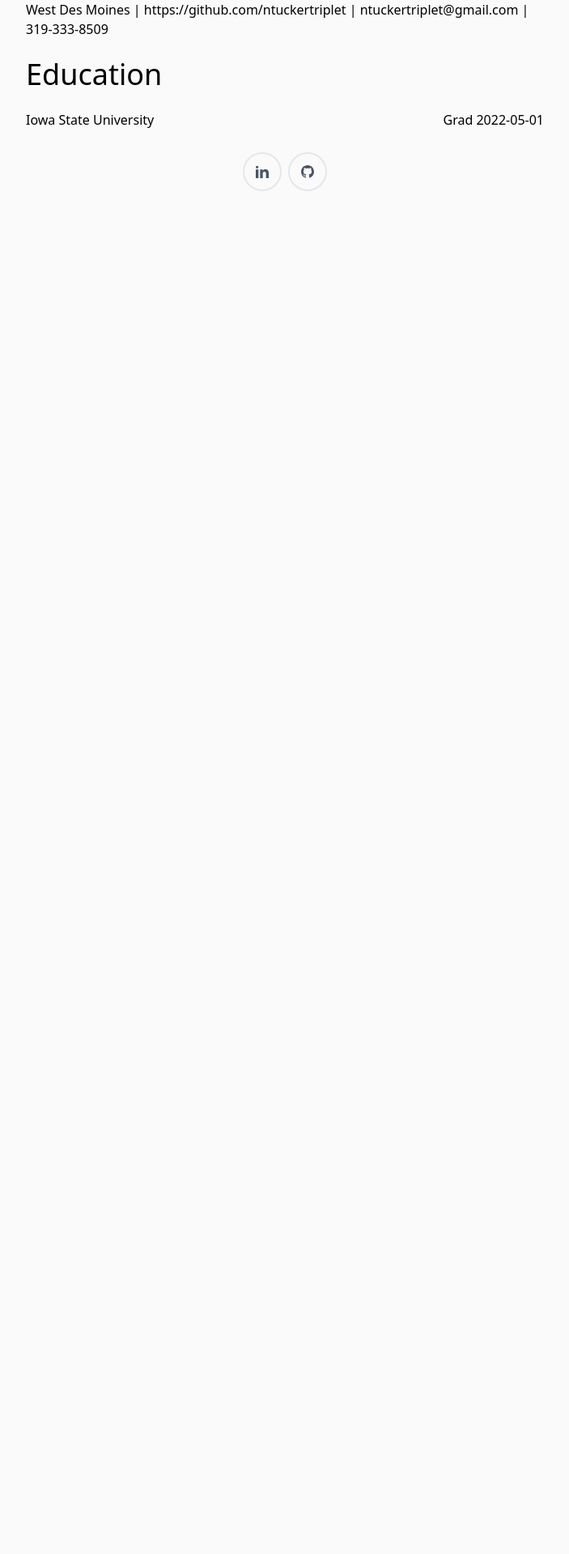
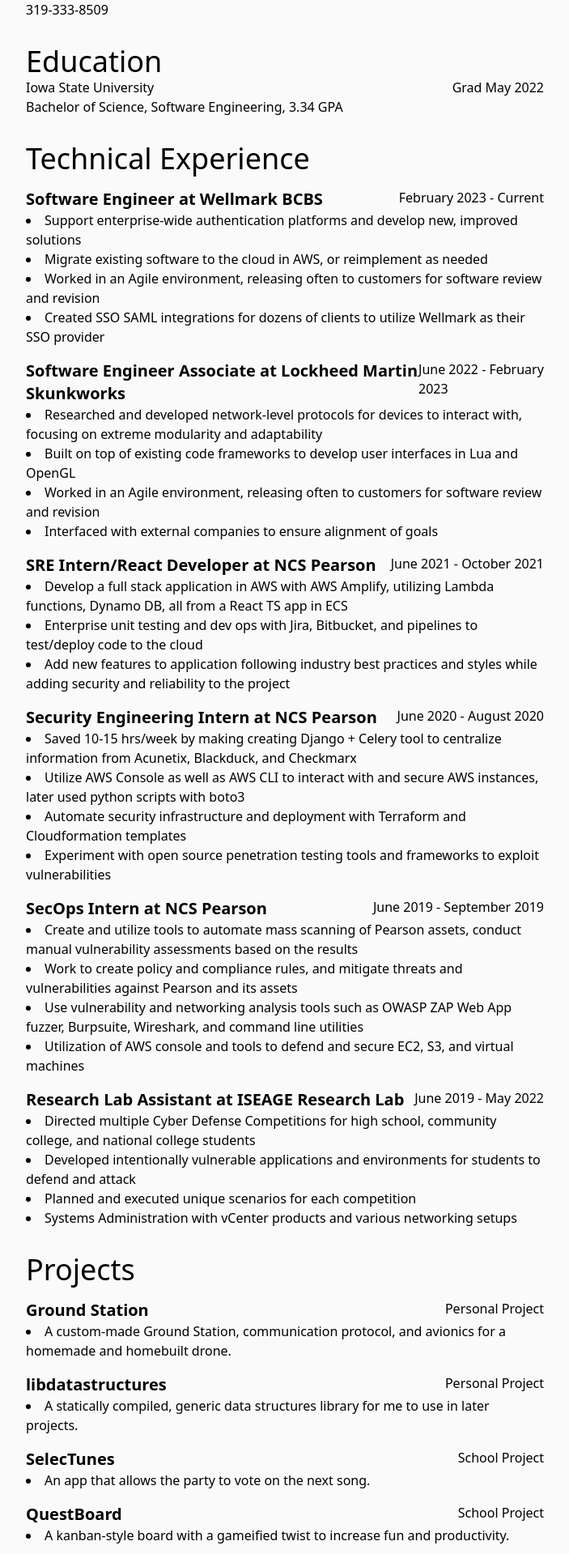
Before and after one commit to ntuckertriplet/njtucker.dev, a Next.js app: page /resume in a window 1280 px wide. Shown: the part 201-2120 px from the top of the page at 81% size, without its empty margins (288-991 px from the left). Before the commit the page ends 800 px from the top, so only its background shows below. Built offline with nearby package versions, Linux system fonts and the light colour scheme.

Commit message:
resume page

```diff
--- a/src/lib/resume/index.ts
+++ b/src/lib/resume/index.ts
@@ -27,22 +27,20 @@
       {
         company: "Wellmark BCBS",
         position: "Software Engineer",
-        location: "Des Moines, IA",
-        website: "lockheedmartin.com",
+        website: "https://wellmark.com",
         startDate: "2023-02-20",
         endDate: "",
         highlights: [
-          "Researched and developed network-level protocols for devices to interact with, focusing on extreme modularity and adaptability",
-          "Built on top of existing code frameworks to develop user interfaces in Lua and OpenGL",
+          "Support enterprise-wide authentication platforms and develop new, improved solutions",
+          "Migrate existing software to the cloud in AWS, or reimplement as needed",
           "Worked in an Agile environment, releasing often to customers for software review and revision",
-          "Interfaced with external companies to ensure alignment of goals",
+          "Created SSO SAML integrations for dozens of clients to utilize Wellmark as their SSO provider",
         ],
       },
       {
         company: "Lockheed Martin Skunkworks",
         position: "Software Engineer Associate",
-        location: "Fort Worth, TX",
-        website: "lockheedmartin.com",
+        website: "https://lockheedmartin.com",
         startDate: "2022-06-20",
         endDate: "2023-02-16",
         highlights: [
@@ -55,7 +53,6 @@
       {
         company: "NCS Pearson",
         position: "SRE Intern/React Developer",
-        location: "San Antonio, TX",
         website: "https://pearson.com/",
         startDate: "2021-06-01",
         endDate: "2021-10-01",
@@ -68,7 +65,6 @@
       {
         company: "NCS Pearson",
         position: "Security Engineering Intern",
-        location: "Iowa City, IA",
         website: "https://pearson.com/",
         startDate: "2020-06-01",
         endDate: "2020-08-14",
@@ -82,7 +78,6 @@
       {
         company: "NCS Pearson",
         position: "SecOps Intern",
-        location: "Iowa City, IA",
         website: "https://pearson.com/",
         startDate: "2019-06-01",
         endDate: "2019-09-14",
@@ -96,8 +91,7 @@
       {
         company: "ISEAGE Research Lab",
         position: "Research Lab Assistant",
-        location: "Ames, IA",
-        website: "iseage.org",
+        website: "https://cdc.iseage.org",
         startDate: "2019-06-01",
         endDate: "2022-05-01",
         highlights: [
@@ -140,7 +134,7 @@
       },
       {
         name: "LEGv8 Disassembler",
-        type: "Class Project",
+        type: "School Project",
         description:
           "Python project to read in assembled and linked machine code and convert it back (as best as possible) to LEGv8 assembly, a slimmer version of ARM.",
       },
@@ -153,27 +147,6 @@
         startDate: "2018-08-01",
         endDate: "2022-05-01",
         gpa: "3.34",
-      },
-    ],
-    leadership: [
-      {
-        organization: "Iowa State Information Assurance Student Group",
-        position: "Treasurer",
-        startDate: "2020-08-18",
-        endDate: "2022-05-20",
-        highlights: [
-          "Managing finances and procurement of club and ISEAGE lab purchases and procurements.",
-        ],
-      },
-      {
-        organization: "ISEAGE Research Lab",
-        position: "Director",
-        startDate: "2019-01-24",
-        endDate: "2022-05-20",
-        highlights: [
-          "Organized development and goings of cyber defense of a team of 8 students",
-          "Ensured on-time delivery of 5 competitions a year and large-scale overhaul of lab during summer downtime",
-        ],
       },
     ],
     awards: [
@@ -229,11 +202,5 @@
         ],
       },
     ],
-    languages: [
-      {
-        language: "English",
-        fluency: "Native speaker",
-      },
-    ],
   };
 };
--- a/src/pages/resume/index.tsx
+++ b/src/pages/resume/index.tsx
@@ -1,12 +1,18 @@
-import { useEffect, useState } from "react";
+import { getResumeInfo } from "@/lib/resume";
 
-import { getResumeInfo } from "@/lib/resume";
+const formatResumeDate = (d: string) => {
+  if (!d) return "Current";
+  const _d = new Date(d);
+  const month = _d.toLocaleString("default", { month: "long" });
+
+  return `${month} ${_d.getFullYear()}`;
+};
 
 const Page = () => {
   const resumeData = getResumeInfo();
 
   return (
-    <div className="m-6 space-y-6 w-1/2">
+    <div className="m-6 w-1/2">
       <h1 className="text-5xl mt-8">{resumeData.basics.name}</h1>
       <div>
         {resumeData.basics.location.city} | {resumeData.basics.profiles[1].url}{" "}
@@ -15,7 +21,53 @@
       <h1 className="text-4xl mt-8">Education</h1>
       <div className="flex justify-between">
         <div>{resumeData.education[0].institution}</div>
-        <div>Grad {resumeData.education[0].endDate}</div>
+        <div>Grad {formatResumeDate(resumeData.education[0].endDate)}</div>
+      </div>
+      <div>
+        {resumeData.education[0].studyType}, {resumeData.education[0].area},{" "}
+        {resumeData.education[0].gpa} GPA
+      </div>
+      <h1 className="text-4xl mt-8 mb-4">Technical Experience</h1>
+      <div className="space-y-4">
+        {resumeData.work.map((w) => {
+          return (
+            <div>
+              <div className="flex justify-between">
+                <div className="font-bold text-xl">
+                  {w.position} at{" "}
+                  <a href={w.website} rel="noopener noreferrer">
+                    {w.company}
+                  </a>
+                </div>
+                <div>
+                  {formatResumeDate(w.startDate)} -{" "}
+                  {formatResumeDate(w.endDate)}
+                </div>
+              </div>
+              <ul className="list-disc list-inside">
+                {w.highlights.map((h) => {
+                  return <li>{h}</li>;
+                })}
+              </ul>
+            </div>
+          );
+        })}
+      </div>
+      <h1 className="text-4xl mt-8 mb-4">Projects</h1>
+      <div className="space-y-4">
+        {resumeData.projects.map((p) => {
+          return (
+            <div>
+              <div className="flex justify-between">
+                <div className="font-bold text-xl">{p.name}</div>
+                <div>{p.type}</div>
+              </div>
+              <ul className="list-disc list-inside">
+                <li>{p.description}</li>
+              </ul>
+            </div>
+          );
+        })}
       </div>
     </div>
   );
```
